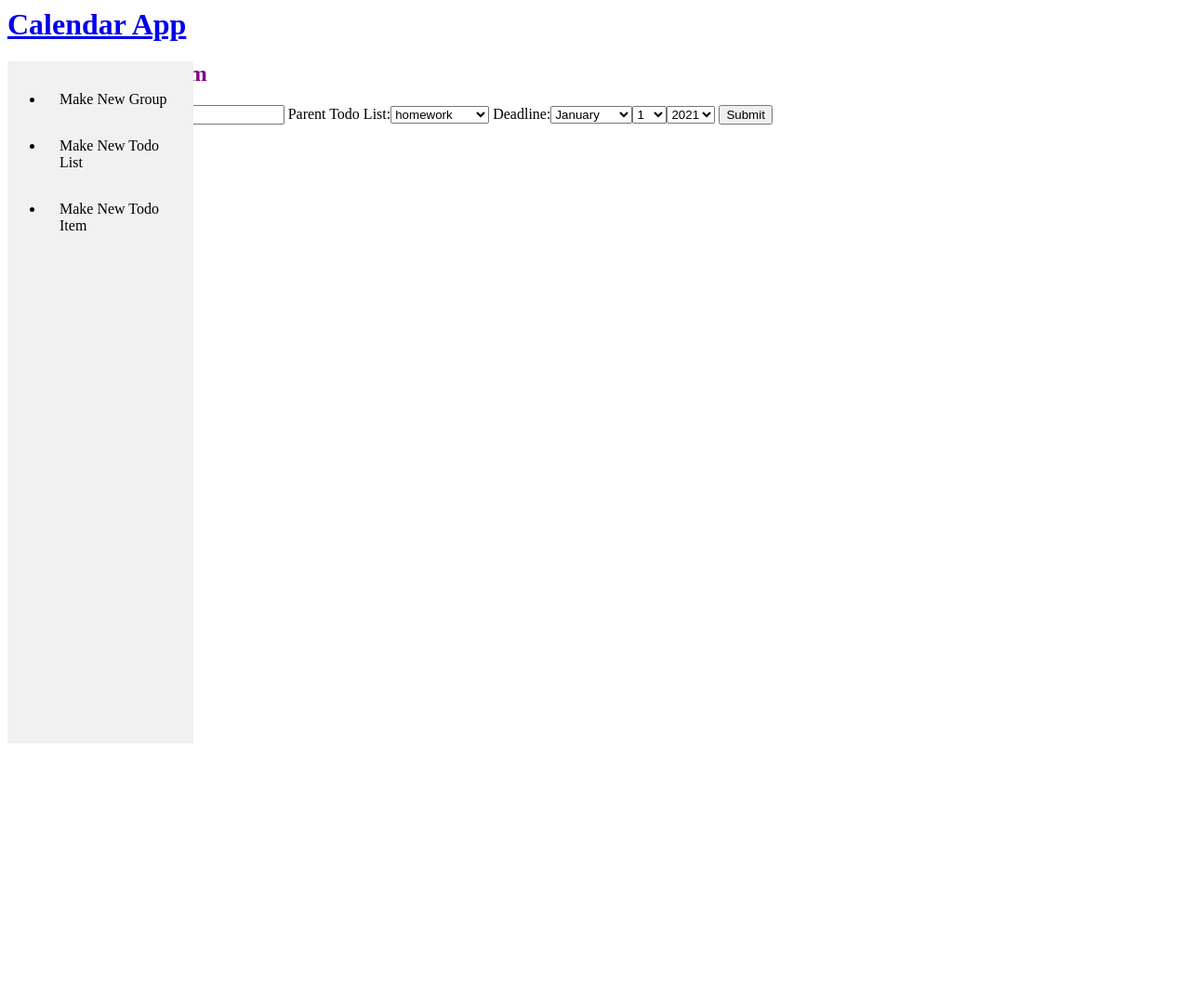
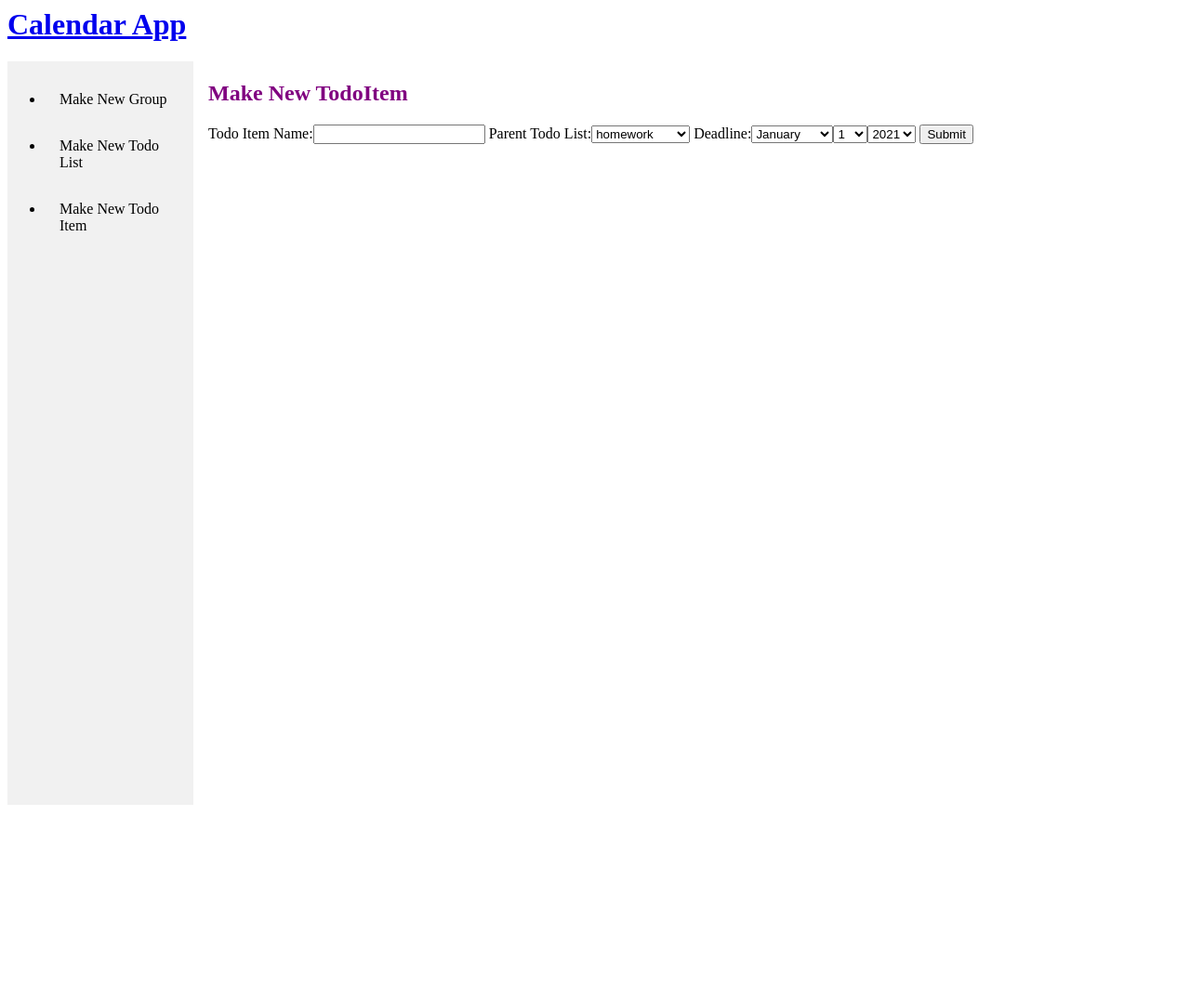
Before and after one commit to hyunlee1999/CalendarApp, a Django app: page /makeNewTodoItem in a window 1280 px wide. Shown: the whole page at 93% size. Before the commit the page ends 800 px from the top, so only its background shows below. Run offline with Django 3.2, Linux system fonts and the light colour scheme.

Commit message:
adjusting width from left

```diff
--- a/calendarSite/calendarApp/templates/makeNewTodoItem.html
+++ b/calendarSite/calendarApp/templates/makeNewTodoItem.html
@@ -1,11 +1,12 @@
 {% extends "base_generic.html" %}
 
 {% block content %}
-
+<div class="content">
     <h2>Make New TodoItem</h2>
     <form action="makeNewTodoItem" method="post">
         {% csrf_token %}
         {{ form }}
         <input type="submit" value="Submit">
     </form>
+</div>
 {% endblock %}
--- a/calendarSite/calendarApp/templates/makeNewTodoList.html
+++ b/calendarSite/calendarApp/templates/makeNewTodoList.html
@@ -1,7 +1,7 @@
 {% extends "base_generic.html" %}
 
 {% block content %}
-
+<div class="content">
     <h2>Make New TodoList</h2>
     <p>Still Need to code the logic to save it to the database</p>
     <form action="makeNewTodoList" method="post">
@@ -9,4 +9,5 @@
         {{ form }}
         <input type="submit" value="Submit">
     </form>
+</div>
 {% endblock %}
```
